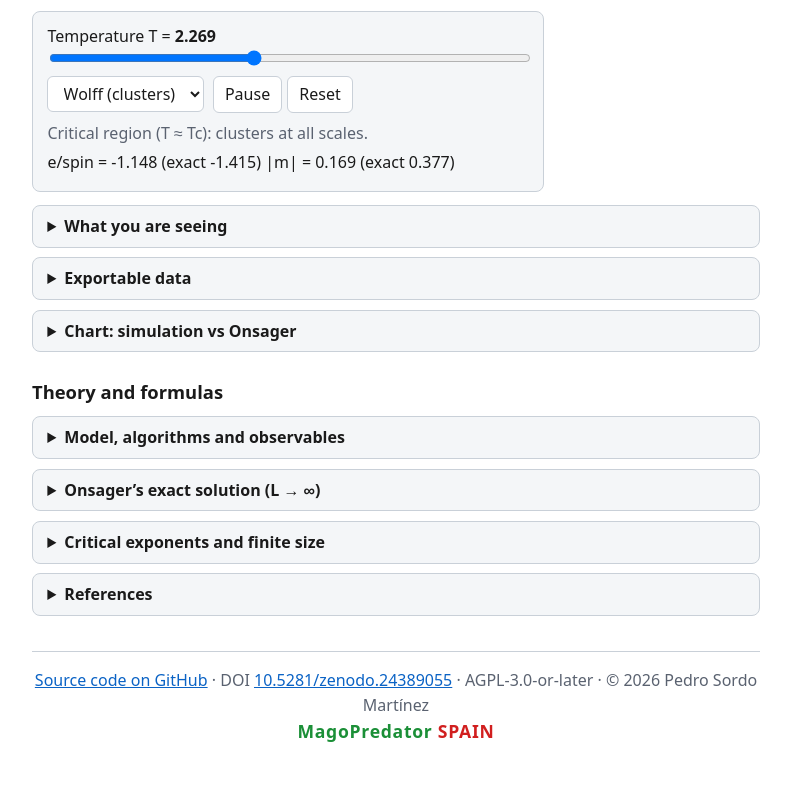
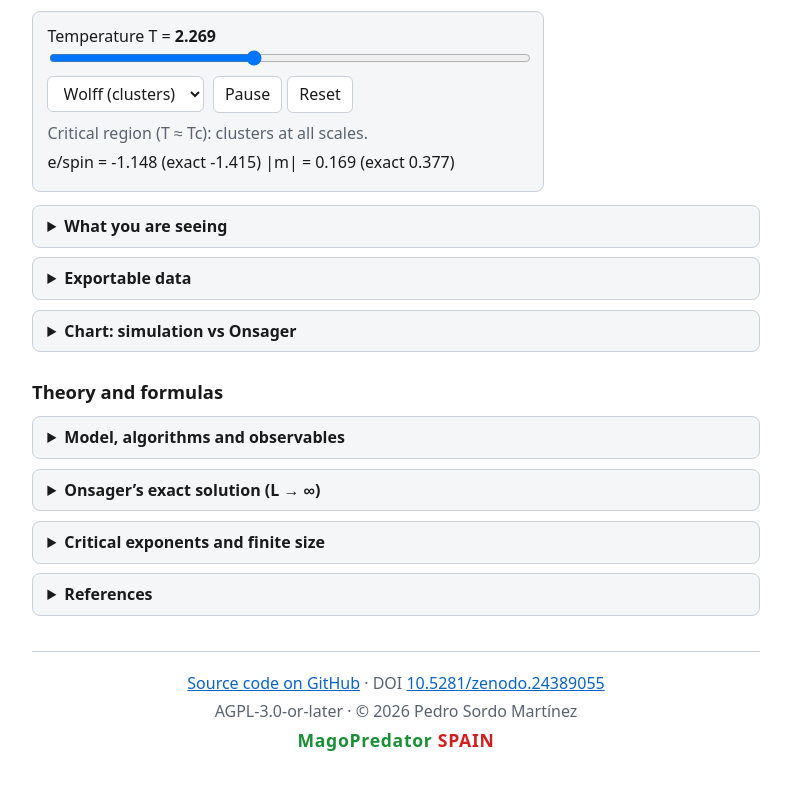
Before and after one commit to amurlaniakea/statphys-viz, a plain HTML site: page web/index.html in a window 1280 px wide. Shown: the part 725-1512 px from the top of the page, without its empty margins (244-1035 px from the left). Drawn offline with nearby package versions, Linux system fonts and the light colour scheme; animation ran at ten frames a second.

Commit message:
style(web): pie en tres líneas, sin partir el nombre

```diff
--- a/web/index.html
+++ b/web/index.html
@@ -24,7 +24,7 @@ table{border-collapse:collapse;font-size:.85rem;font-variant-numeric:tabular-num
 .sc,.fm{overflow-x:auto}details{background:var(--card);border:1px solid var(--line);border-radius:8px;padding:.5rem .9rem;margin:.6rem 0}
 summary{cursor:pointer;font-weight:600}li{margin:.25rem 0}p{margin:.5rem 0}
 footer{margin:2.2rem 0 1rem;padding-top:1rem;border-top:1px solid var(--line);text-align:center;color:var(--mut)}
-.sig{font-size:1.1rem;letter-spacing:.04em}.g{color:var(--g)}.r{color:var(--r)}
+footer div{margin:.2rem 0}.sig{font-size:1.1rem;letter-spacing:.04em}.g{color:var(--g)}.r{color:var(--r)}
 .cv2{width:100%;max-width:512px;height:220px;display:block;margin:.4rem 0;image-rendering:auto}.lg{margin:.3rem 0}
 </style></head><body>
 <p class="lema">«Tecnósfera al servicio de la Biósfera.» — «La Paz Es El Camino.»</p>
@@ -85,8 +85,9 @@ footer{margin:2.2rem 0 1rem;padding-top:1rem;border-top:1px solid var(--line);te
 <li>Binder, K. (1981). Z. Phys. B 43, 119. <a href="https://doi.org/10.1007/BF01293604">doi:10.1007/BF01293604</a></li></ul></details>
 
 <footer>
-<a href="https://github.com/amurlaniakea/statphys-viz" data-i="src"></a> · DOI <a href="https://doi.org/10.5281/zenodo.24389055">10.5281/zenodo.24389055</a> · AGPL-3.0-or-later · © 2026 Pedro Sordo Martínez<br>
-<span class="sig"><b class="g">MagoPredator</b> <b class="r">SPAIN</b></span>
+<div><a href="https://github.com/amurlaniakea/statphys-viz" data-i="src"></a> · DOI <a href="https://doi.org/10.5281/zenodo.24389055">10.5281/zenodo.24389055</a></div>
+<div>AGPL-3.0-or-later · © 2026 Pedro&nbsp;Sordo&nbsp;Martínez</div>
+<div class="sig"><b class="g">MagoPredator</b> <b class="r">SPAIN</b></div>
 </footer>
 
 <script>
```
